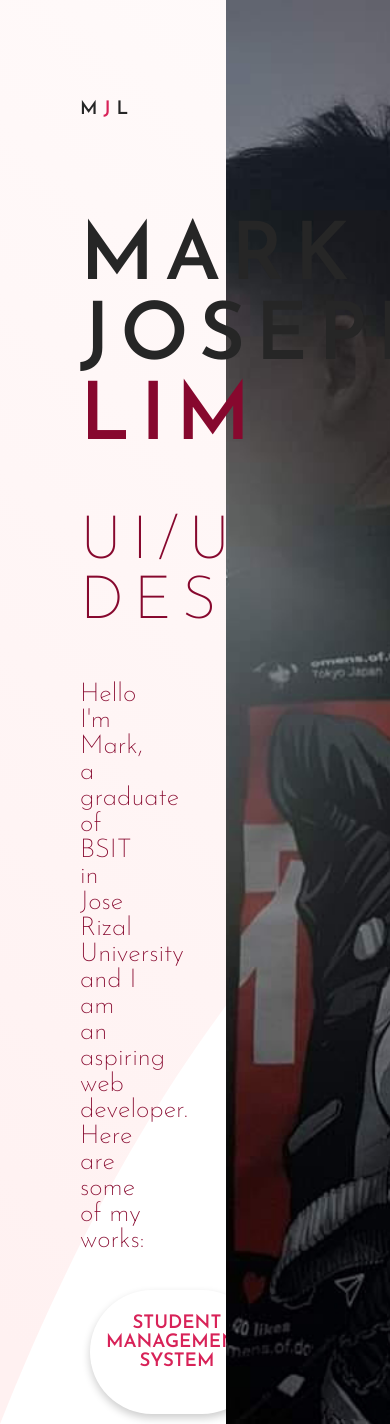
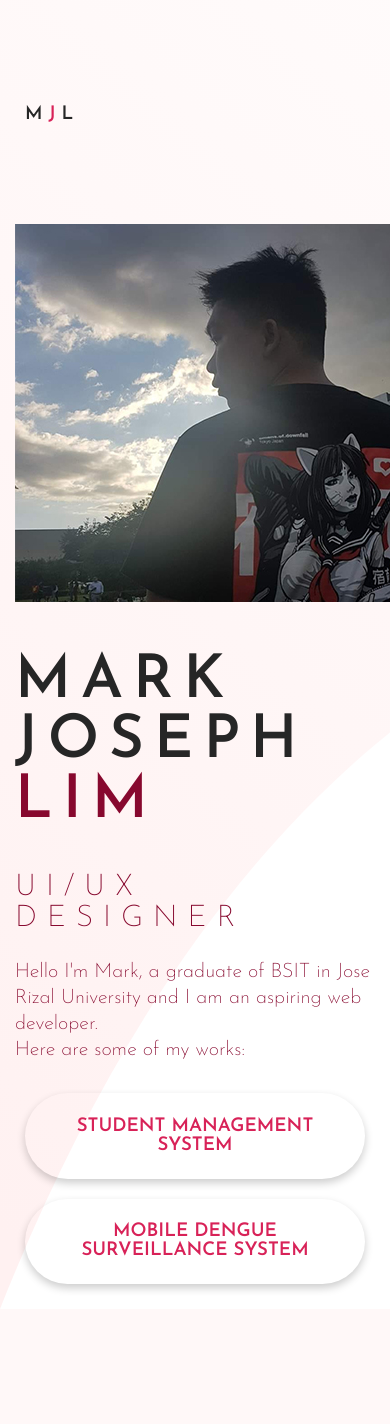
Before and after one commit to mjosephlim/portfolio, a PHP site: page / in a window 390 px wide; the page is wider, and only the part inside the window is pictured. After the commit the page ends 1291 px from the top of that part, so only its background shows below. Run offline with PHP 8.4, Linux system fonts and the light colour scheme.

Commit message:
styles update

```diff
--- a/style.css
+++ b/style.css
@@ -115,7 +115,7 @@ p{
 
   /* On mouse-over, add a deeper shadow */
   .card:hover {
-    box-shadow: 0 8px 16px 0 hsl(61, 100%, 80%);
+    box-shadow: 0 8px 16px 0 hsl(342, 89%, 28%);
   }
 
   .card-container {
@@ -130,3 +130,50 @@ p{
     display:flex;
     flex-direction: row;
   }
+
+
+  @media screen and (max-width:768px){
+    .right{
+        display:none;
+    }
+
+    .left{
+        padding:5px;
+        width: 100vw;
+    }
+
+    .bg-mobile{
+        display: block;
+        padding-left: 10px;
+        width:calc(100%+80px);
+    }
+
+    .logo{
+        padding-left: 20px;
+    }
+
+    h1{
+        font-size: 60px;
+    }
+
+    h2{
+        font-size: 30px;
+    }
+
+    p{
+        font-size: 20px;
+    }
+
+    .inner-container{
+        padding:10px;
+        max-width: 100vw;
+    }
+
+    .p{
+        display:block;
+    }
+
+    .row{
+        flex-direction: column;
+    }
+}
```
